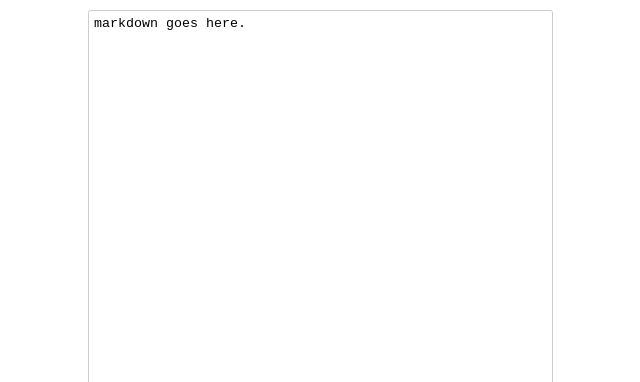
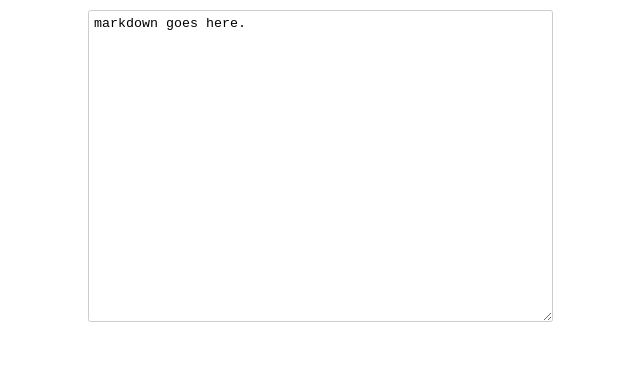
Before and after one commit to alanpaulprice/markdown-previewer, a React app: page / in a window 1280 px wide. Shown: the top 382 px of the page, 82-722 px from the left. Built offline with nearby package versions, Linux system fonts and the light colour scheme.

Commit message:
fixed textarea resizing issue on smaller screens

```diff
--- a/src/index.js
+++ b/src/index.js
@@ -1,8 +1,3 @@
-// example: https://codepen.io/freeCodeCamp/full/JXrLLE
-// https://github.com/alanpaulprice/markdown-previewer
-//TODO: fix issue where output doesn't come up when resizing input smaller
-// on mobile
-
 import React, { Component } from 'react';
 import ReactDOM from 'react-dom';
 import marked from 'marked';
--- a/style.css
+++ b/style.css
@@ -1,5 +1,5 @@
-html, body{
-  height: 100%;
+*{
+  box-sizing: border-box;
 }
 
 body{
@@ -7,27 +7,19 @@ body{
   padding: 0;
 }
 
-#container{
-  height: 100%;
-}
-
 .app{
   display: flex;
-  box-sizing: border-box;
-  justify-content: space-around;
+  justify-content: center;
   flex-wrap: wrap;
-  height: 100%;
+  max-width: 960px;
+  min-width: 320px;
   padding: 5px;
-  max-width: 960px;
   margin: 0 auto;
 }
 
 .input-area, .output-area {
   flex: 0 0 100%;
-  box-sizing: border-box;
-  height: 500px;
   min-height: 50px;
-  min-width: 320px;
   outline-width: 0;
   padding: 5px;
   margin: 5px;
@@ -44,8 +36,8 @@ body{
 }
 
 code{
-  color: #ff0000;
-  background-color: #ffe6e6;
+  color: #008000;
+  background-color: #e6ffe6;
   padding: 2px 4px;
 }
 
```
